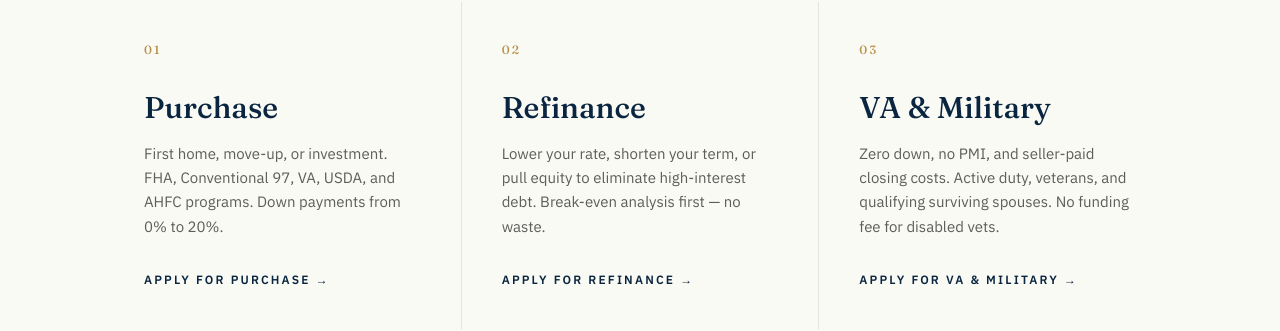
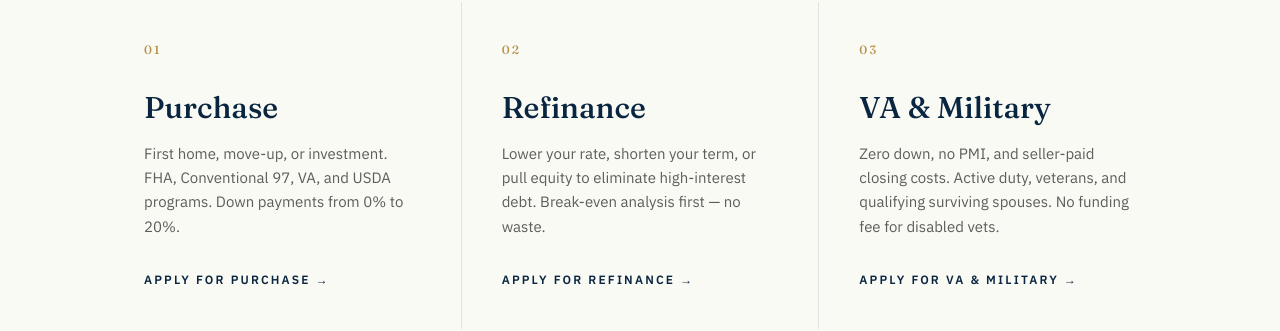
Before and after one commit to derekhuit-afk/usa-loan, a Next.js app: page / in a window 1280 px wide. Shown: the part 1427-1758 px from the top of the page. Built offline with nearby package versions, Linux system fonts and the light colour scheme.

Commit message:
Remove AHFC references per standing brand rule

```diff
--- a/app/page.tsx
+++ b/app/page.tsx
@@ -107,7 +107,7 @@ function LoanPaths() {
     {
       n: '01',
       t: 'Purchase',
-      d: 'First home, move-up, or investment. FHA, Conventional 97, VA, USDA, and AHFC programs. Down payments from 0% to 20%.',
+      d: 'First home, move-up, or investment. FHA, Conventional 97, VA, and USDA programs. Down payments from 0% to 20%.',
     },
     {
       n: '02',
```
Also changed, not shown: 2 other files (tests, documents, lock files or other folders).
